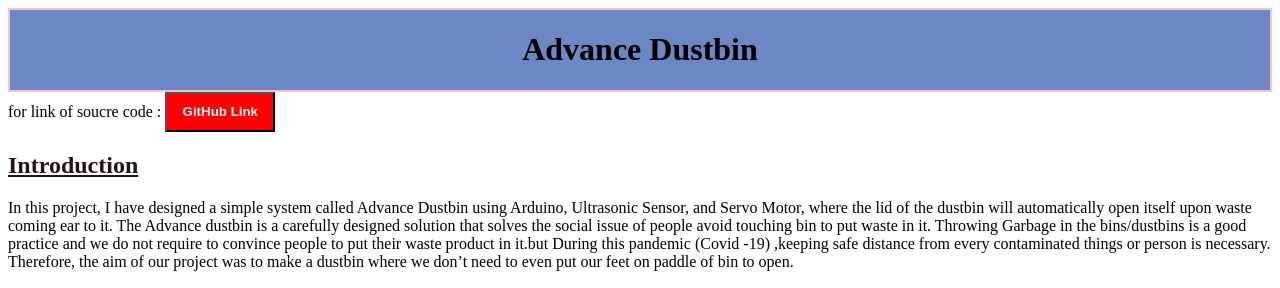
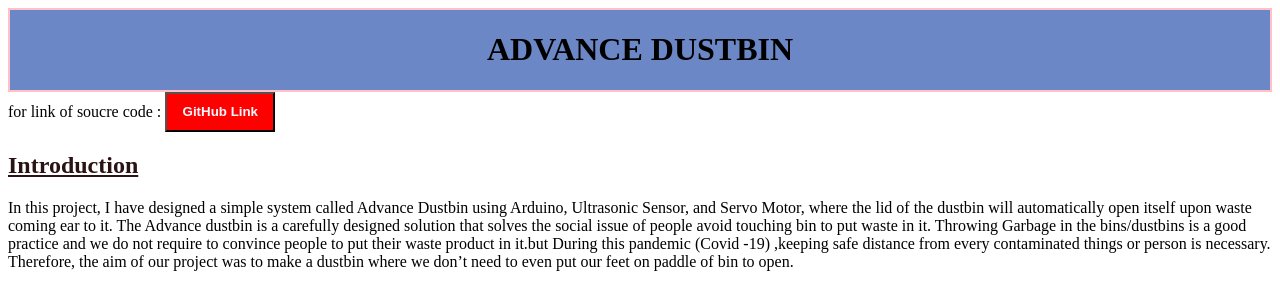
Before and after one commit to sauryakumarsingh/Advance-DustBin, a plain HTML site: page index.html in a window 1280 px wide. Shown: the top 288 px of the page. Drawn offline with Linux system fonts and the light colour scheme.

Commit message:
Update index.html
HEADING

```diff
--- a/index.html
+++ b/index.html
@@ -9,7 +9,7 @@
 </head>
 <body>
     <div id="dustbin">
-        <h1>Advance Dustbin</h1>
+        <h1>ADVANCE DUSTBIN</h1>
     </div>
     <span >for link of soucre code :</span>
     <span ><button style="height:40px; width:110px; background-color: red;"><a href="https://github.com/prem-smvdu/Advance-DustBin" style="text-decoration: none; color: aliceblue;"><b>GitHub Link</b> </a></button></span>
```
